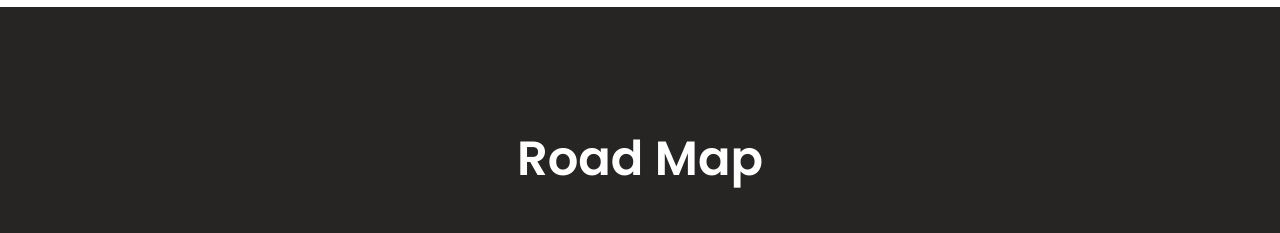
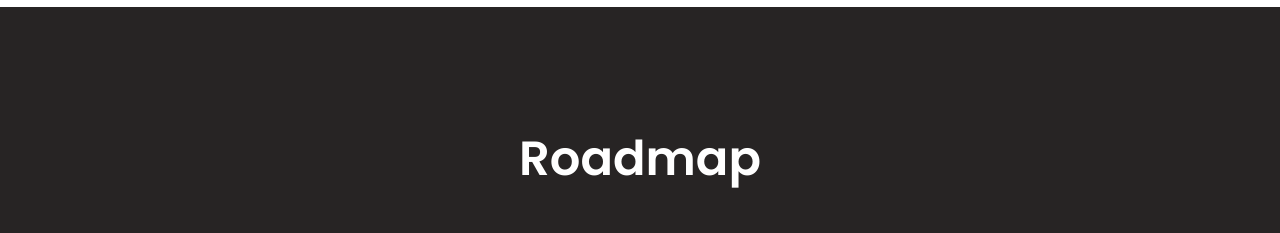
Before and after one commit to hamzat06/jukeboys-nft, a React (Create React App) app: page / in a window 1280 px wide. Shown: the part 2600-2833 px from the top of the page. Built offline with nearby package versions, Linux system fonts and the light colour scheme.

Commit message:
did a little correction in the roadmap.js

```diff
--- a/src/components/Roadmap.js
+++ b/src/components/Roadmap.js
@@ -14,7 +14,7 @@ export const Roadmap = ({roadmapData}) => {
     <div className="bg-[#272424] text-white" id="roadmap">
       <img alt="" src={Circle} className="hidden lg:absolute lg:mt-[38rem] lg:ml-[-40rem] lg:block lg:max-h-[70rem] circle" />
       <div className="container max-w-4xl mx-auto py-32 px-10 relative">
-        <h1 className="text-5xl font-semibold text-center mb-32">Road Map</h1>
+        <h1 className="text-5xl font-semibold text-center mb-32">Roadmap</h1>
         <div className="mb-32 space-y-10 lg:space-y-0">
           <div className="block lg:flex">
             <RoadmapCard data={roadmapData[0]} words={true} maxWidth={"mx-auto lg:mr-auto"} rotate={"lg:rotate-[-5deg]"} />
```
